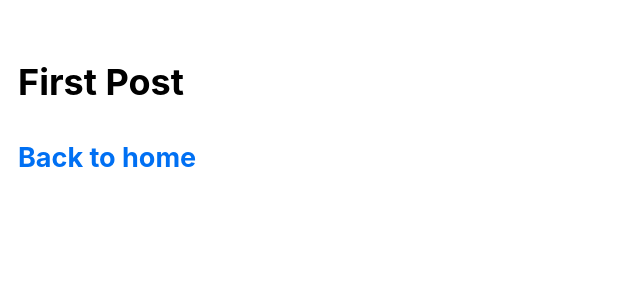
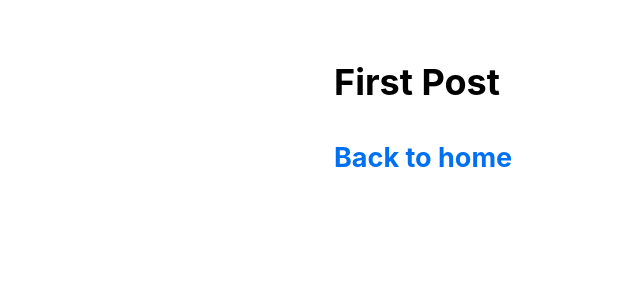
Before and after one commit to raylu15742cs/nextjstutorialblog, a Next.js app in the folder nextjs-blog/: page /posts/first-post in a window 1280 px wide. Shown: the top 300 px of the page, without its empty margins (0-640 px from the left). Built offline with nearby package versions, Linux system fonts and the light colour scheme.

Commit message:
update layout css

```diff
--- a/nextjs-blog/components/layout.module.css
+++ b/nextjs-blog/components/layout.module.css
@@ -1,5 +1,15 @@
 .container {
-    max-wdith: 36rem;
-    padding: 0 1rem;
-    margin: 3rem auto 6rem;
+  max-width: 36rem;
+  padding: 0 1rem;
+  margin: 3rem auto 6rem;
 }
+
+.header {
+  display: flex;
+  flex-direction: column;
+  align-items: center;
+}
+
+.backToHome {
+  margin: 3rem 0 0;
+}
```
